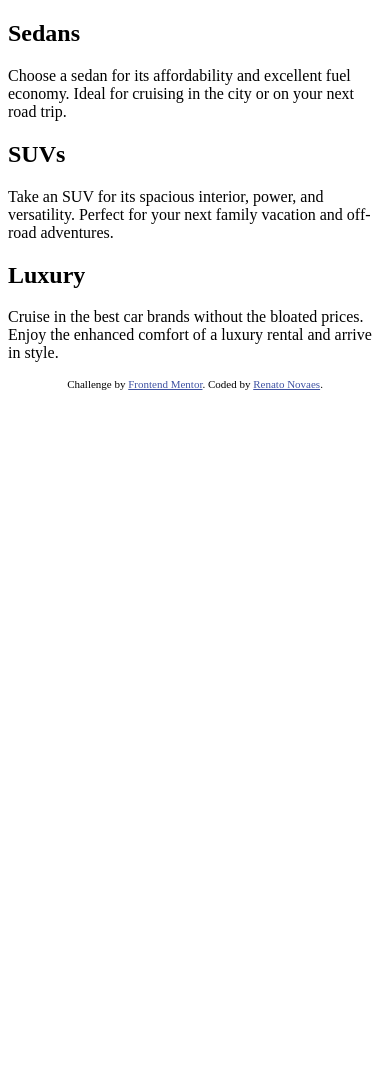
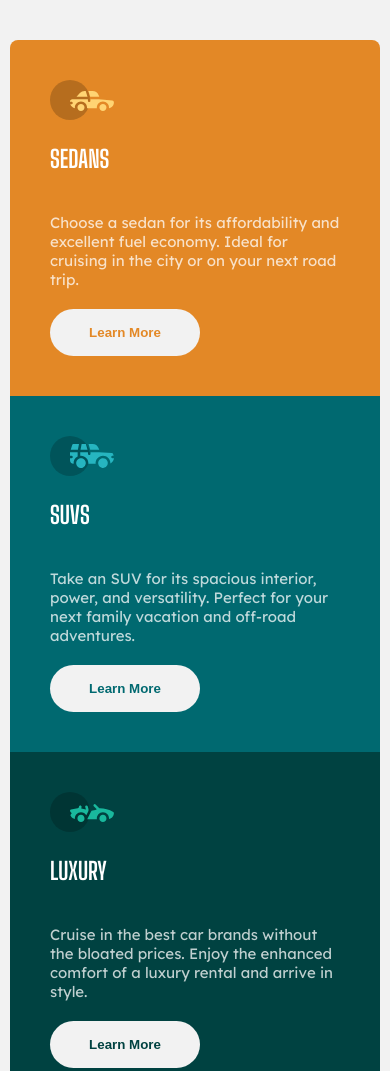
Before and after one commit to renatoalmeida49/3-column-challenge, a plain HTML site: page index.html in a window 390 px wide. Shown: the top 1071 px of the page. Before the commit the page ends 844 px from the top, so only its background shows below. Drawn offline with Linux system fonts and the light colour scheme.

Commit message:
Primeira versao criada. Versao mobile

```diff
--- /dev/null
+++ b/assets/css/style.css
@@ -0,0 +1,63 @@
+* {
+    padding: 0;
+    margin: 0;
+    box-sizing: border-box;
+}
+
+body {
+    background: hsl(0, 0%, 95%);
+    padding: 40px 10px;
+}
+
+button {
+    border-radius: 25px;
+    border: none;
+    padding: 16px;
+    background: hsl(0, 0%, 95%);
+    font-weight: 700;
+    width: 100%;
+    max-width: 150px;
+}
+
+div.sedans {
+    background: hsl(31, 77%, 52%);
+    border-radius: 8px 8px 0 0;
+}
+.sedans button {
+    color: hsl(31, 77%, 52%);
+}
+
+div.suvs {
+    background: hsl(184, 100%, 22%);
+}
+.suvs button {
+    color: hsl(184, 100%, 22%);
+}
+
+div.luxury {
+    background: hsl(179, 100%, 13%);
+    border-radius: 0 0 8px 8px;
+}
+.luxury button {
+    color: hsl(179, 100%, 13%);
+}
+
+.card {
+    color: white;
+    padding: 40px;
+}
+
+h2 {
+    text-transform: uppercase;
+    font-family: 'Big Shoulders Display', cursive;
+    font-weight: 700;
+    padding: 20px 0;
+}
+
+p {
+    font-family: 'Lexend Deca', sans-serif;
+    font-size: 15px;
+    font-weight: 400;
+    color: hsla(0, 0%, 100%, 0.75);
+    padding: 20px 0;
+}
--- a/index.html
+++ b/index.html
@@ -4,7 +4,11 @@
   <meta charset="UTF-8">
   <meta name="viewport" content="width=device-width, initial-scale=1.0"> <!-- displays site properly based on user's device -->
 
-  <link rel="icon" type="image/png" sizes="32x32" href="./images/favicon-32x32.png">
+  <link rel="icon" type="image/png" sizes="32x32" href="./assets/images/favicon-32x32.png">
+  <link rel="stylesheet" type="text/css" href="./assets/css/style.css" />
+
+  <link rel="preconnect" href="https://fonts.gstatic.com">
+  <link href="https://fonts.googleapis.com/css2?family=Big+Shoulders+Display:wght@700&family=Lexend+Deca&display=swap" rel="stylesheet">
 
   <title>Frontend Mentor | 3-column preview card component</title>
 
@@ -16,22 +20,28 @@
 </head>
 <body>
   <div class="container">
-    <div class="card">
+    <div class="card sedans">
+      <img src="./assets/images/icon-sedans.svg" />
       <h2>Sedans</h2>
       <p>Choose a sedan for its affordability and excellent fuel economy. Ideal for cruising in the city
       or on your next road trip.</p>
+      <button>Learn More</button>
     </div>
 
-    <div class="card">
+    <div class="card suvs">
+      <img src="./assets/images/icon-suvs.svg" />
       <h2>SUVs</h2>
       <p>Take an SUV for its spacious interior, power, and versatility. Perfect for your next family vacation
       and off-road adventures.</p>
+      <button>Learn More</button>
     </div>
 
-    <div class="card">
+    <div class="card luxury">
+      <img src="./assets/images/icon-luxury.svg" />
       <h2>Luxury</h2>
       <p>Cruise in the best car brands without the bloated prices. Enjoy the enhanced comfort of a luxury
       rental and arrive in style.</p>
+      <button>Learn More</button>
     </div>
   </div>
 
```
Also changed, not shown: assets/images/favicon-32x32.png (renamed from images/favicon-32x32.png), assets/images/icon-luxury.svg (renamed from images/icon-luxury.svg), assets/images/icon-sedans.svg (renamed from images/icon-sedans.svg), assets/images/icon-suvs.svg (renamed from images/icon-suvs.svg).
